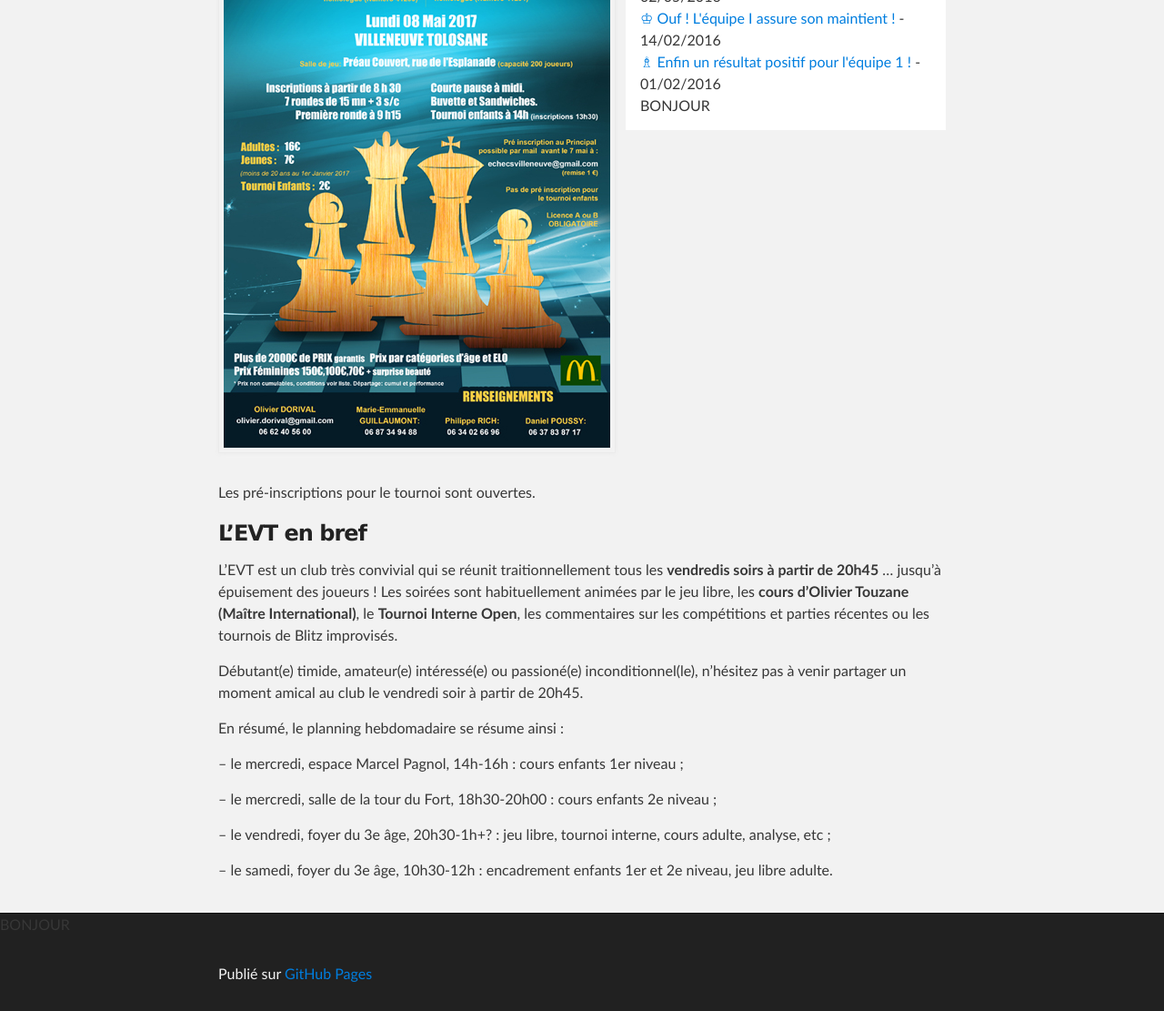
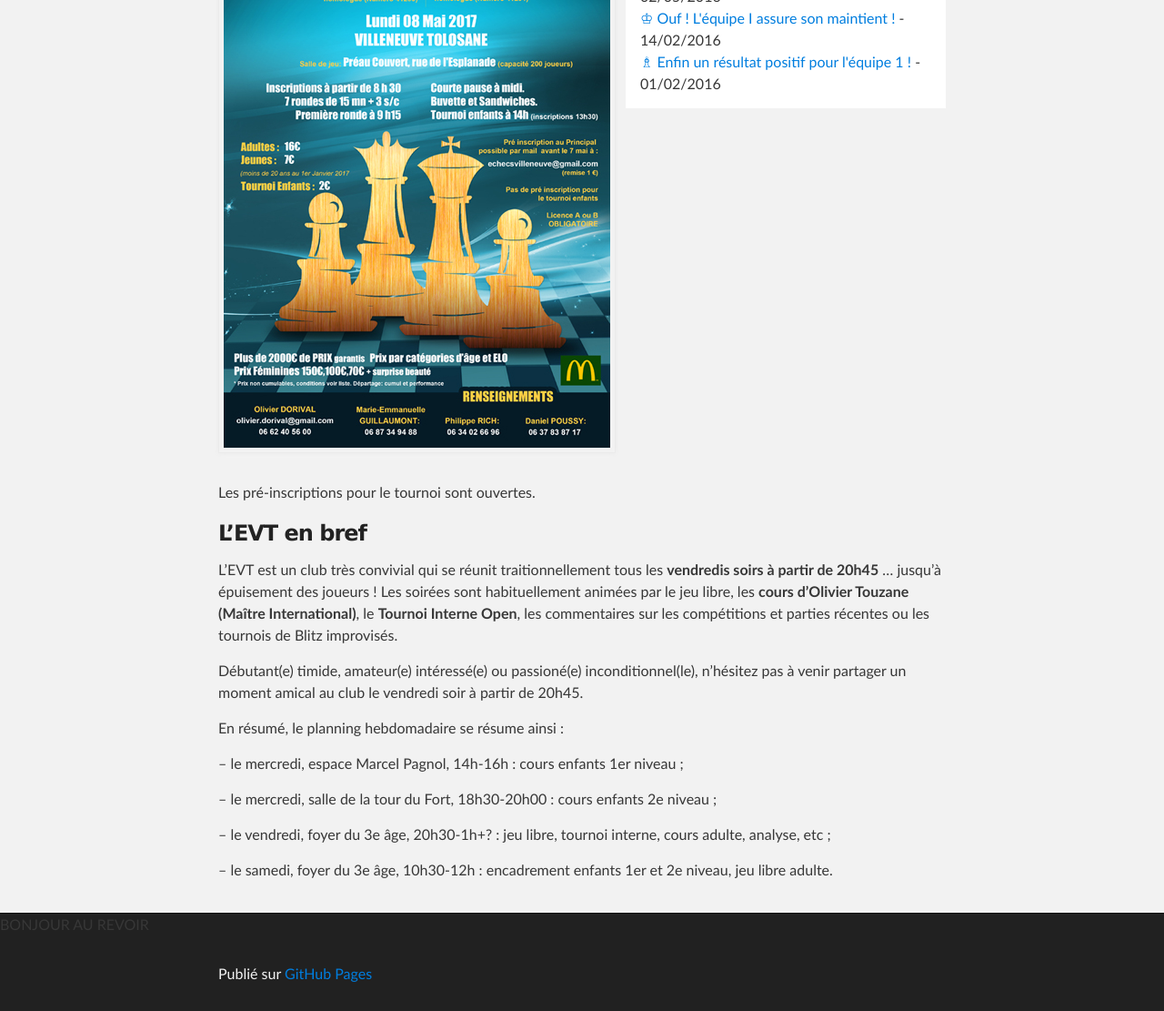
Before and after one commit to echiquier-villeneuve-tolosane/echiquier-villeneuve-tolosane.github.io, a Jekyll site: the page built from index.md, in a window 1280 px wide. Shown: the part 451-1562 px from the top of the page at 91% size. Built offline with Jekyll 4.4.1, drawn with Linux system fonts in a browser that asks for light colours; nearby versions of some CDN libraries.

Commit message:
Update home.html

```diff
--- a/_layouts/home.html
+++ b/_layouts/home.html
@@ -31,16 +31,13 @@
                 {% endif %}
               </li>
             {% endfor %}
-            <li>
-              BONJOUR
-            </li>
           </ul>
         </aside>
         {{ content }}
       </section>
     </div>
     <div>
-      BONJOUR
+      BONJOUR AU REVOIR
     </div>
 
     {% include footer.html %}
```
